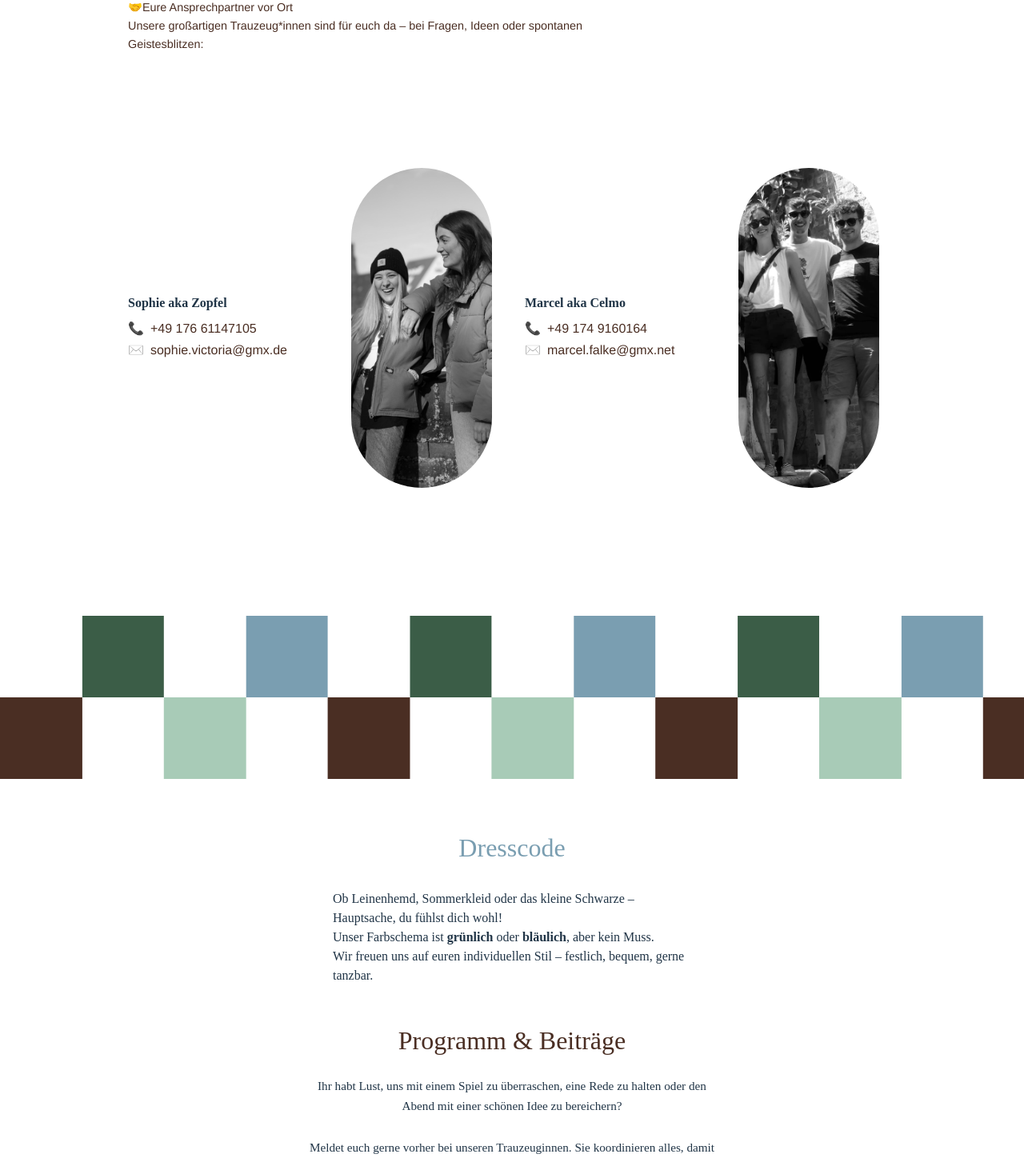
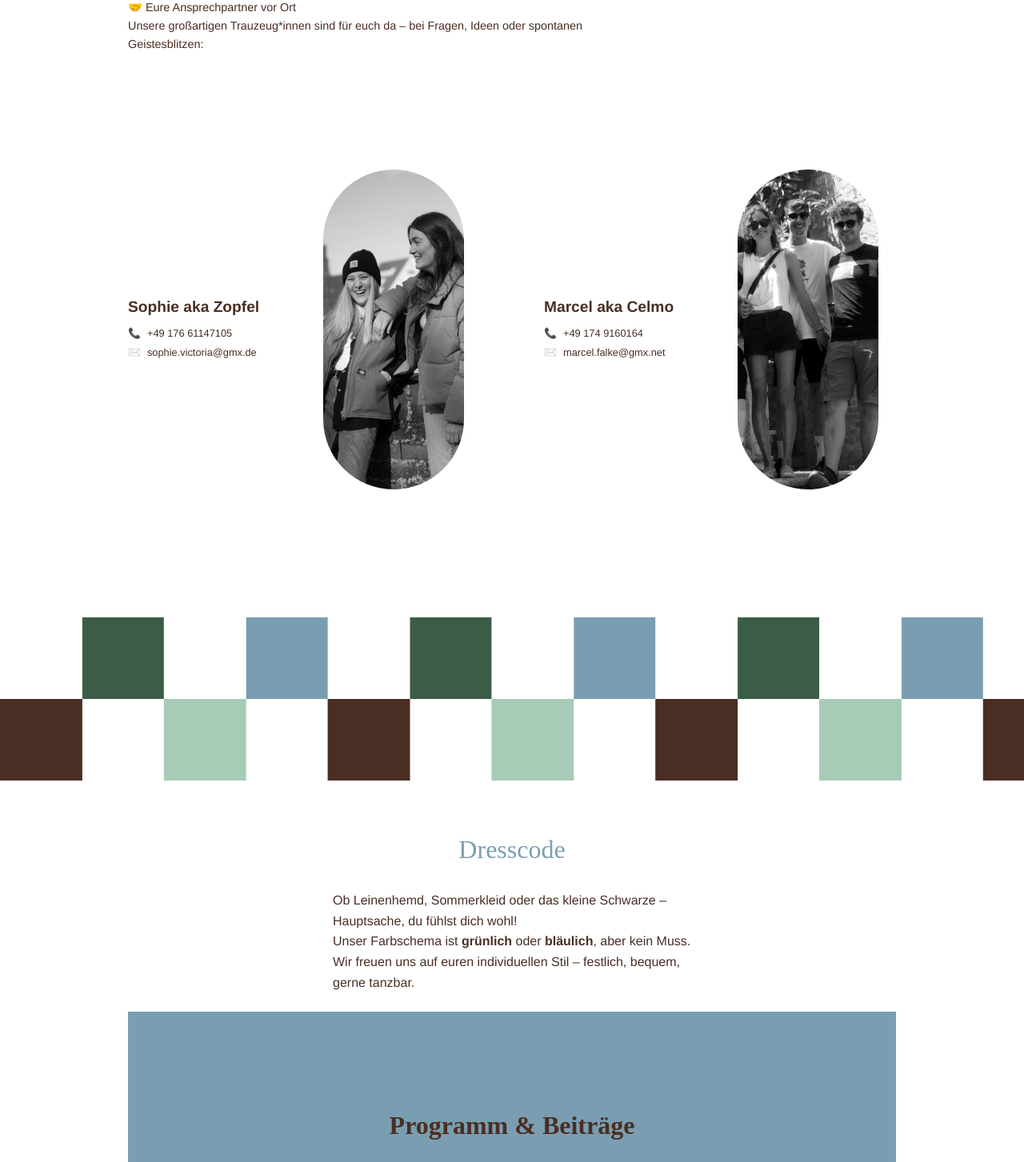
Before and after one commit to aaronbullinger/weddingCake, a Vue app in the folder wedding-jaron/: page /details in a window 1280 px wide. Shown: the part 280-1733 px from the top of the page at 80% size. Built offline with nearby package versions, Linux system fonts and the light colour scheme.

Commit message:
Style Details

```diff
--- a/wedding-jaron/src/components/details/Dresscode.vue
+++ b/wedding-jaron/src/components/details/Dresscode.vue
@@ -43,5 +43,7 @@ export default {
   margin-top: 2rem;
   text-align: left;
   max-width: 35vw;
+  font-family: Helvetica, sans-serif;
+  font-size: 1rem;
 }
 </style>
--- a/wedding-jaron/src/components/details/InfoBox.vue
+++ b/wedding-jaron/src/components/details/InfoBox.vue
@@ -10,7 +10,7 @@
           Von Ansprechpartner bis Outfit – hier findet ihr alle wichtigen Infos.
         </p>
         <p>
-          🤝Eure Ansprechpartner vor Ort
+          🤝 Eure Ansprechpartner vor Ort
           <br>Unsere großartigen Trauzeug*innen sind für euch da – bei Fragen, Ideen oder spontanen Geistesblitzen:
         </p>
       </div>
--- a/wedding-jaron/src/components/details/Programm.vue
+++ b/wedding-jaron/src/components/details/Programm.vue
@@ -58,6 +58,11 @@ export default {
 </script>
 
 <style scoped lang="scss">
+
+  .info-box {
+    position: relative; // wichtig, damit die Kreise relativ zueinander liegen
+    overflow: visible;  // sonst wird der obere Kreis ggf. abgeschnitten
+  }
 /* --------------------
    Kreise
 -------------------- */
@@ -65,11 +70,20 @@ export default {
 .background-card-top {
   display: flex;
   justify-content: center;
+  padding: 5rem 0 10rem 0;
+  margin: 0 auto -15rem auto;
+  position: relative;
+  z-index: 10;
+  background-color: $nebelblau-color; // Beispielfarbe
+  border-radius: 0 0 100% 100%; // Halbkreis unten
+  max-width: 75vw;
+
   // Mobile - Vollbreite mit perfekter Zentrierung
   @media (max-width: 768px) {
     width: 100vw;
     margin-left: calc(50% - 50vw);
     margin-right: calc(50% - 50vw);
+    margin: 0 auto;
     padding: 2rem 1rem;
     box-sizing: border-box;
   }
@@ -82,11 +96,14 @@ export default {
 .background-card {
   display: flex;
   justify-content: center;
+  position: relative;
+  z-index: 5;
+  max-width: 80vw;
+
   // Mobile - Vollbreite mit perfekter Zentrierung
   @media (max-width: 768px) {
     width: 100vw;
-    margin-left: calc(50% - 50vw);
-    margin-right: calc(50% - 50vw);
+    margin: -8rem auto 0 auto;
     padding: 2rem 1rem;
     box-sizing: border-box;
   }
@@ -113,9 +130,23 @@ export default {
 -------------------- */
 
 .info-text {
-  max-width: 55rem;
   width: 100%;
   text-align: center;
+
+  //padding: 2.5rem 0;
+  margin-top:  1rem;
+  max-width: none;
+  position: relative;
+
+  // Mobile
+  @media (max-width: 768px) {
+    padding: 2rem 1rem;
+  }
+
+  // Small Mobile
+  @media (max-width: 480px) {
+    padding: 1.5rem 0.5rem;
+  }
 }
 
 .subtitle {
@@ -124,6 +155,8 @@ export default {
   font-weight: 400;
   line-height: 1.2;
   text-align: center;
+  font-family: Abhaya Libre;
+  font-weight: 800;
 
   &.espresso {
     color: $espresso-color;
--- a/wedding-jaron/src/components/details/Trauzeugen.vue
+++ b/wedding-jaron/src/components/details/Trauzeugen.vue
@@ -6,7 +6,7 @@
         <p class="trauzeuge-name">Sophie aka Zopfel</p>
         <div class="trauzeuge-kontakt">
           <p><span class="emoji">📞</span>+49 176 61147105</p>
-          <p><span class="emoji">✉️</span>️sophie.victoria@gmx.de</p>
+          <p><span class="emoji">✉️</span><a href="mailto:sophie.victoria@gmx.de">sophie.victoria@gmx.de</a></p>
         </div>
       </div>
       <img src="@/assets/Zopfel.jpg" alt="Zopfel" class="trauzeugen-image">
@@ -18,7 +18,7 @@
         <p class="trauzeuge-name">Marcel aka Celmo</p>
         <div class="trauzeuge-kontakt">
           <p><span class="emoji">📞</span>+49 174 9160164</p>
-          <p><span class="emoji">✉️</span>️marcel.falke@gmx.net</p>
+          <p><span class="emoji">✉️</span><a href="mailto:marcel.falke@gmx.net">marcel.falke@gmx.net</a></p>
         </div>
       </div>
       <img src="@/assets/Celmo.png" alt="Celmo" class="trauzeugen-image">
@@ -35,7 +35,7 @@ export default {
 <style scoped lang="scss">
 .trauzeugen {
   display: flex;
-  gap: 2rem;
+  gap: 5rem;
   justify-content: space-between;
   width: 75vw;
   max-width: 100%;
@@ -66,11 +66,13 @@ export default {
 
 .trauzeuge-name {
   font-weight: bold;
+  font-size: 1.2rem;
   margin: 0 0 0.5rem 0;
 }
 
 .trauzeuge-kontakt p {
   margin: 0.2rem 0;
+  font-size: 0.8rem;
   color: $espresso-color;
   font-family: Helvetica, sans-serif;
 }
@@ -113,17 +115,23 @@ export default {
 @media (max-width: 768px) {
   .trauzeugen {
     flex-direction: column;
-    gap: 2rem;
+    gap: 5rem;
   }
 
   .trauzeuge {
     flex-direction: column; /* Bild unter Name, Kontakt unter Bild */
     align-items: center;
     text-align: center;
+    gap: 0.2rem;
   }
 
   .trauzeuge-name {
     order: 1; /* Name oben */
+  }
+
+  .trauzeugen-text {
+    text-align: left;
+    display: contents; /* sorgt dafür, dass Name und Kontakt Grid-Items werden */
   }
 
   .trauzeugen-image {
@@ -136,6 +144,16 @@ export default {
   }
 }
 
+a {
+  color: inherit;          // gleiche Farbe wie normaler Text
+  text-decoration: none;   // kein Unterstrich
+  cursor: default;         // Standard-Cursor
+}
+
+a:hover {
+  color: $waldgruen-color;
+  cursor: pointer;         // beim Hover erscheint Zeiger
+}
 
 .emoji {
   filter: grayscale(100%);
--- a/wedding-jaron/src/style.css
+++ b/wedding-jaron/src/style.css
@@ -68,7 +68,7 @@ h2 {
 h3 {
   color: var(--espresso-color);
   font-family: Abril Fatface, serif;
-  font-size: 1.5rem;
+  font-size: 1.2rem;
   margin-top: 0;
   font-weight: bold;
 }
@@ -77,6 +77,14 @@ h4 {
   font-size: 1rem;
   font-weight: bold;
   color: var(--sandstein-color);
+}
+p {
+  font-size: 1rem;
+  font-family: Helvetica, serif;
+  color: var(--espresso-color);
+  margin-top: 0;
+  margin-bottom: 1rem;
+  line-height: 1.6;
 }
 
 button {
```
